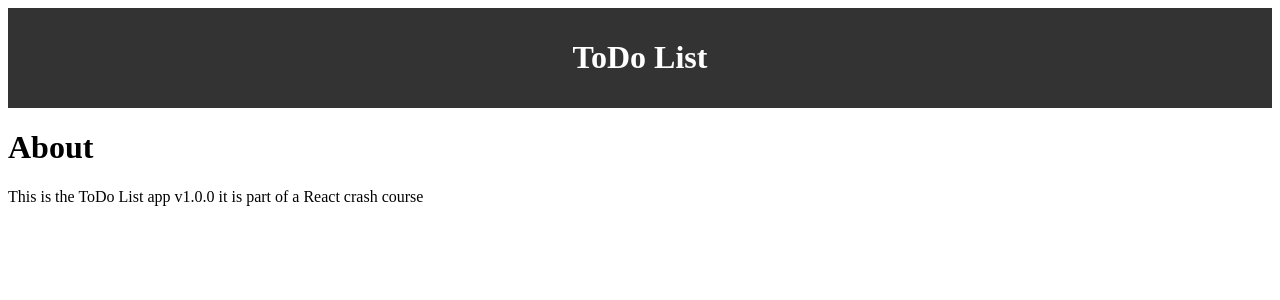
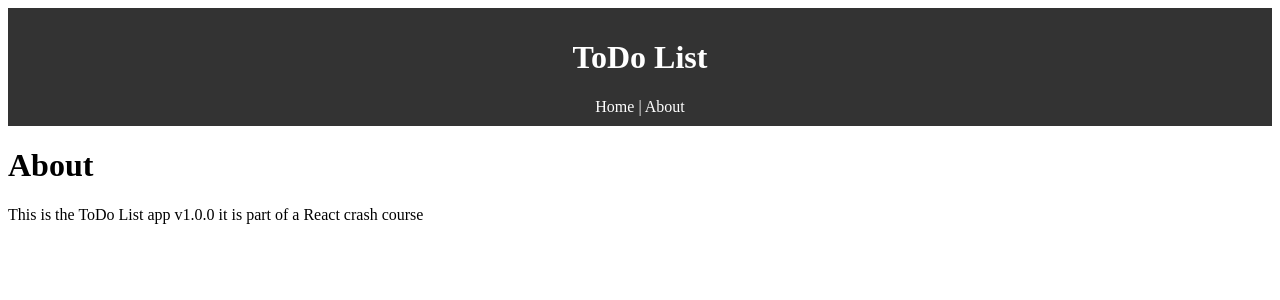
Before and after one commit to pedbr/to-do_list_react, a React (Create React App) app: page /about in a window 1280 px wide. Shown: the top 300 px of the page. Built offline with nearby package versions, Linux system fonts and the light colour scheme; the HTML template or start-up script is replaced by a standard one.

Commit message:
adds home and about links to header

```diff
--- a/src/components/layout/Header.js
+++ b/src/components/layout/Header.js
@@ -1,9 +1,11 @@
-import React from 'react'
+import React from 'react';
+import { Link } from 'react-router-dom';
 
 function Header() {
     return (
         <header style= {headerStyle}>
             <h1>ToDo List</h1>
+            <Link style={linkStyle} to="/">Home</Link> | <Link style={linkStyle} to="/about">About</Link>
         </header>
     )
 }
@@ -15,4 +17,9 @@
     padding: '10px',
 }
 
+const linkStyle = {
+    color: '#FFF',
+    textDecoration: 'none',
+}
+
 export default Header
```
